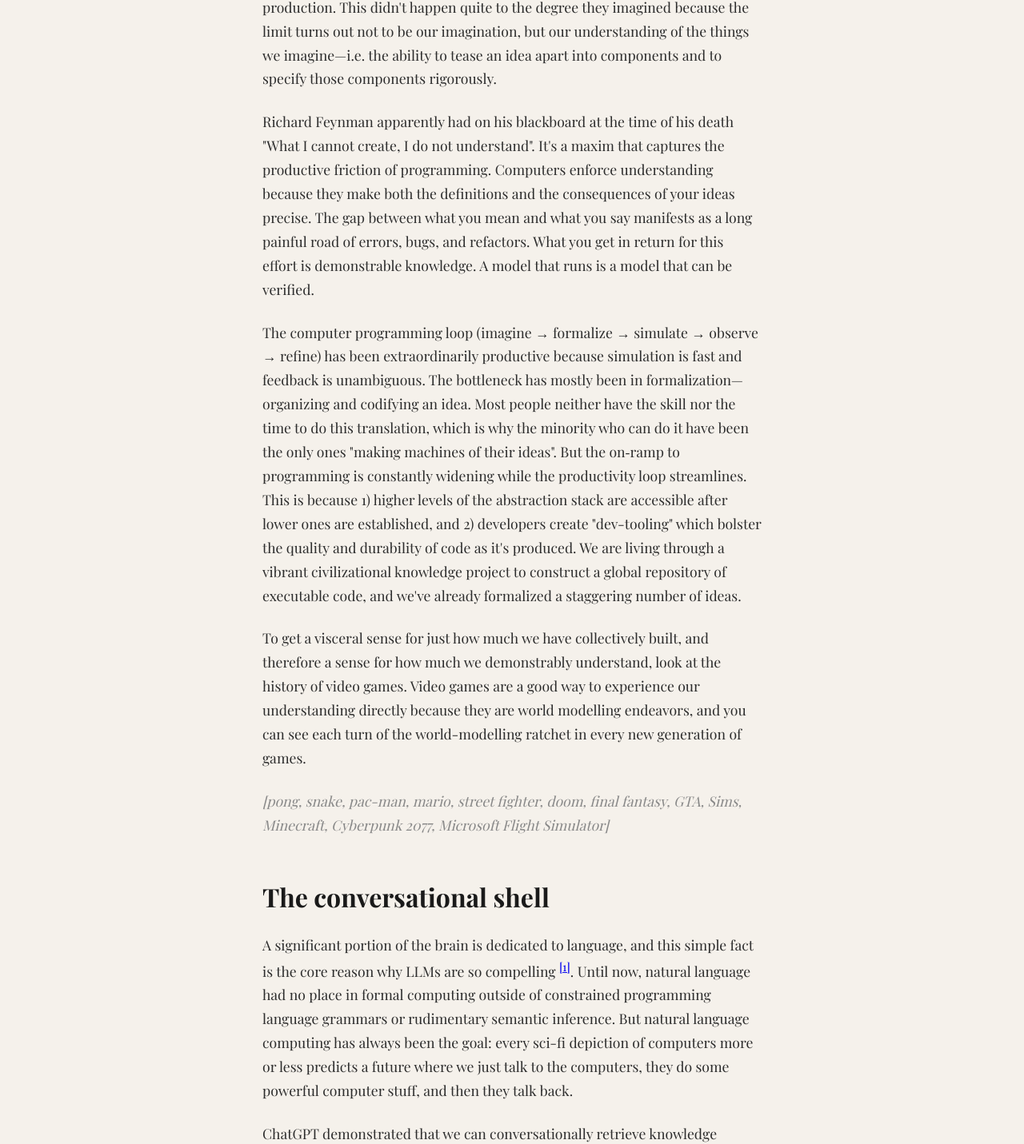
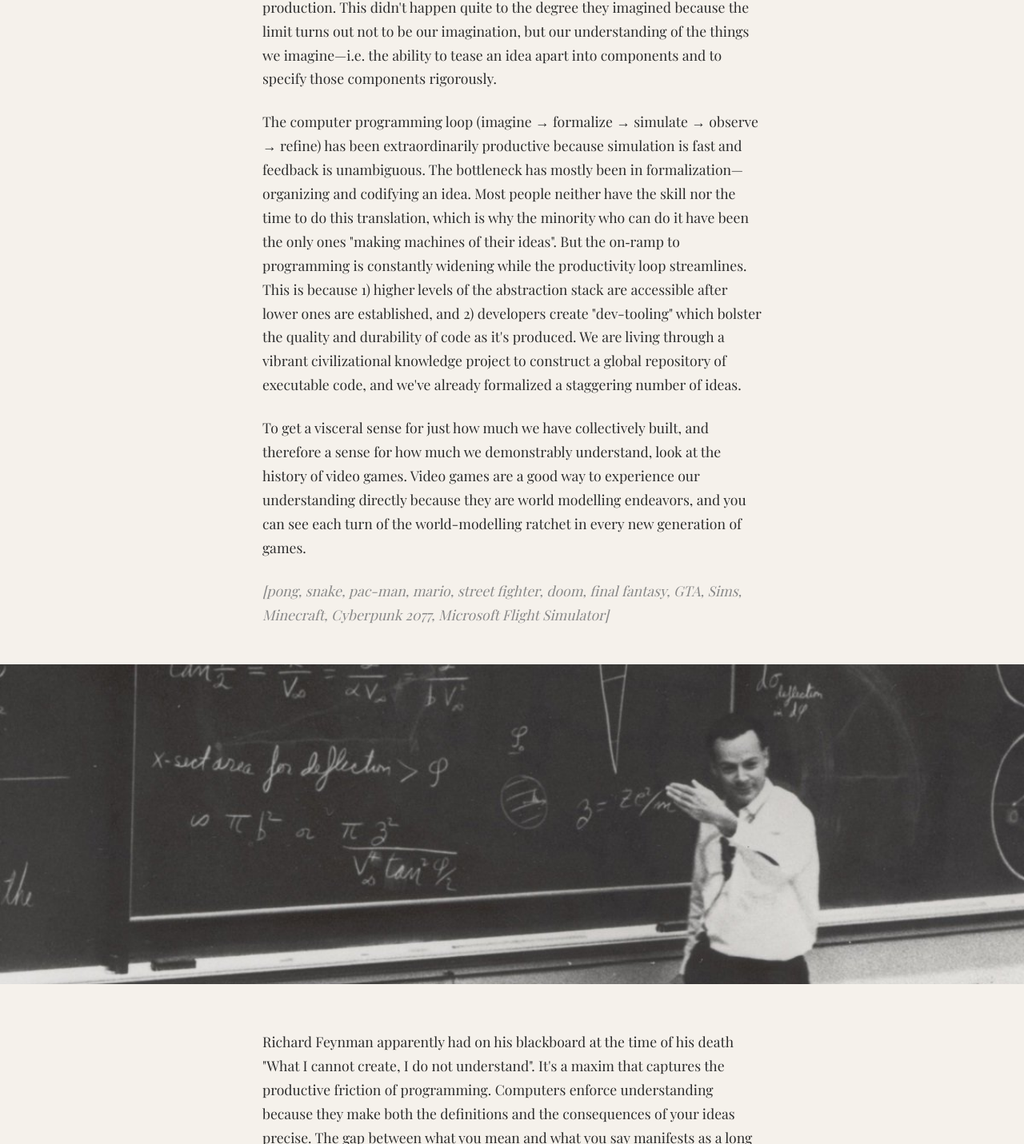
Before and after one commit to kousun12/zopub, a website: page res/computing.html in a window 1280 px wide. Shown: the part 1979-3410 px from the top of the page at 80% size. Drawn offline with nearby package versions, Linux system fonts and the light colour scheme.

Commit message:
Add Feynman image strip before Feynman quote

```diff
--- a/res/computing.html
+++ b/res/computing.html
@@ -134,6 +134,14 @@
 
     <p>When humans don't have to carefully translate every idea into code, ideas become the machine that makes anything you can specify. Early personal‑computing pioneers were right about the profound generality of computing. They went around making the case that the only limit outside of memory and speed is the imagination and because of that, personal-computing would usher in a grand era of bottoms-up creative and intellectual production. This didn't happen quite to the degree they imagined because the limit turns out not to be our imagination, but our understanding of the things we imagine—i.e. the ability to tease an idea apart into components and to specify those components rigorously.</p>
 
+    <p>The computer programming loop (imagine → formalize → simulate → observe → refine) has been extraordinarily productive because simulation is fast and feedback is unambiguous. The bottleneck has mostly been in formalization—organizing and codifying an idea. Most people neither have the skill nor the time to do this translation, which is why the minority who can do it have been the only ones "making machines of their ideas". But the on‑ramp to programming is constantly widening while the productivity loop streamlines. This is because 1) higher levels of the abstraction stack are accessible after lower ones are established, and 2) developers create "dev-tooling" which bolster the quality and durability of code as it's produced. We are living through a vibrant civilizational knowledge project to construct a global repository of executable code, and we've already formalized a staggering number of ideas.</p>
+
+    <p>To get a visceral sense for just how much we have collectively built, and therefore a sense for how much we demonstrably understand, look at the history of video games. Video games are a good way to experience our understanding directly because they are world modelling endeavors, and you can see each turn of the world-modelling ratchet in every new generation of games.</p>
+
+    <p class="games-list">[pong, snake, pac-man, mario, street fighter, doom, final fantasy, GTA, Sims, Minecraft, Cyberpunk 2077, Microsoft Flight Simulator]</p>
+
+    <img class="strip-image" src="/res/FeynmanCov.jpg.2400x800_q85.jpg" alt="Feynman" />
+
     <p>Richard Feynman apparently had on his blackboard at the time of his death "What I cannot create, I do not understand". It's a maxim that captures the productive friction of programming. Computers enforce understanding because they make both the definitions and the consequences of your ideas precise. The gap between what you mean and what you say manifests as a long painful road of errors, bugs, and refactors. What you get in return for this effort is demonstrable knowledge. A model that runs is a model that can be verified.</p>
 
     <p>The computer programming loop (imagine → formalize → simulate → observe → refine) has been extraordinarily productive because simulation is fast and feedback is unambiguous. The bottleneck has mostly been in formalization—organizing and codifying an idea. Most people neither have the skill nor the time to do this translation, which is why the minority who can do it have been the only ones "making machines of their ideas". But the on‑ramp to programming is constantly widening while the productivity loop streamlines. This is because 1) higher levels of the abstraction stack are accessible after lower ones are established, and 2) developers create "dev-tooling" which bolster the quality and durability of code as it's produced. We are living through a vibrant civilizational knowledge project to construct a global repository of executable code, and we've already formalized a staggering number of ideas.</p>
```
